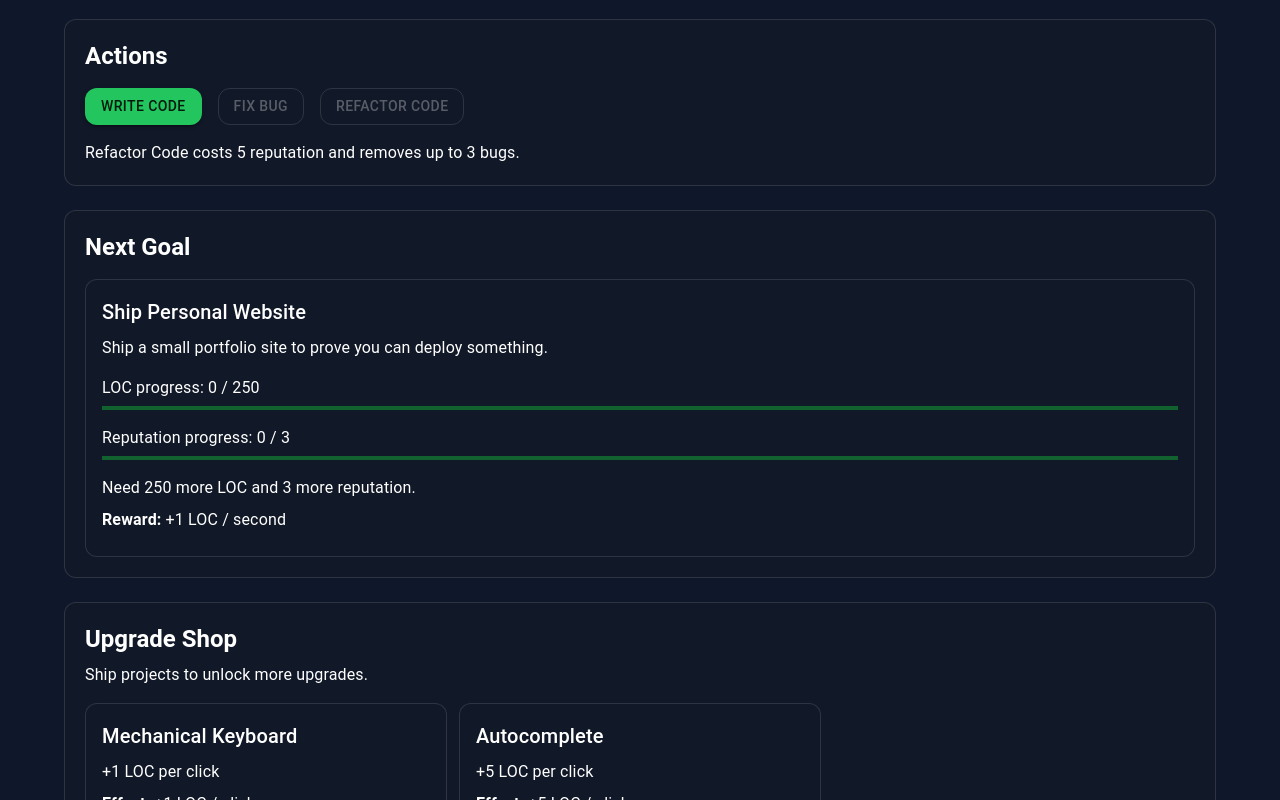
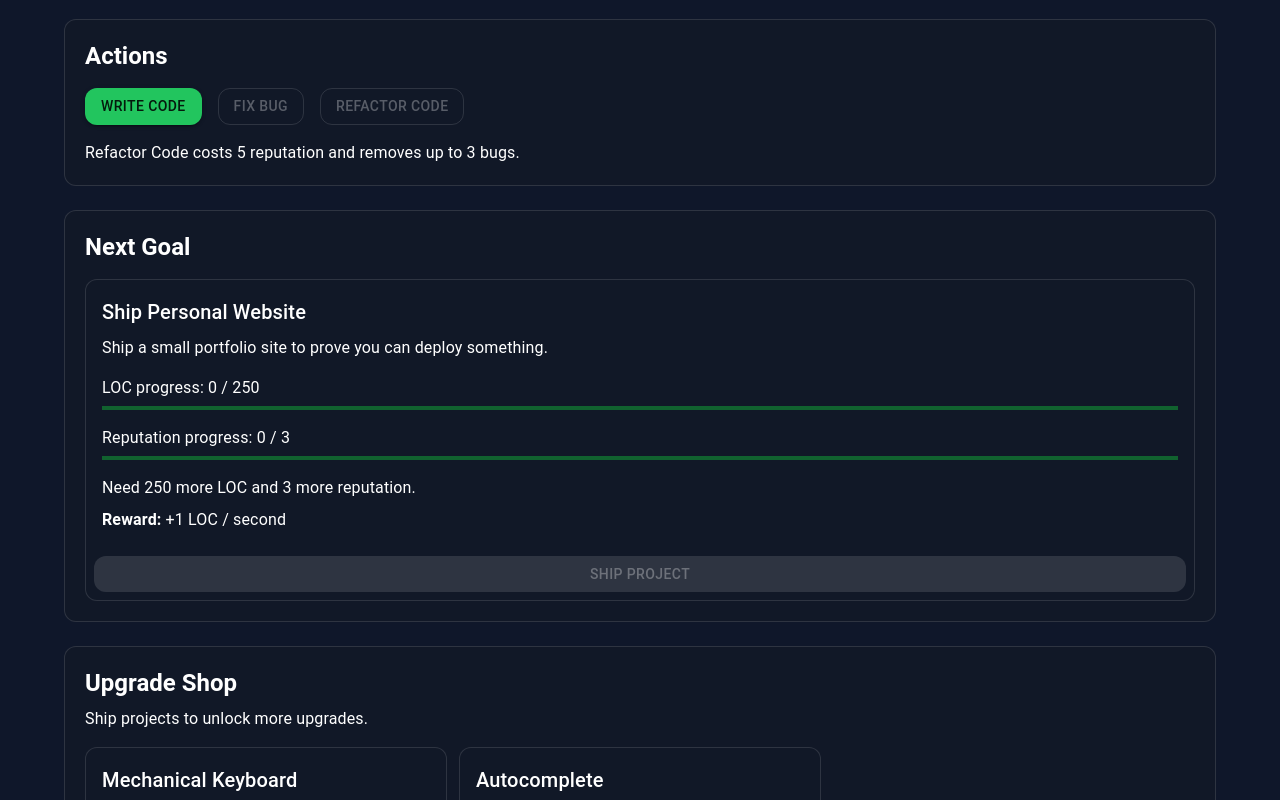
Before and after one commit to BlazingHotCode/commit-clicker, a React (Vite) app: page / in a window 1280 px wide. Shown: the part 553-1353 px from the top of the page. Built offline with nearby package versions, Linux system fonts and the light colour scheme.

Commit message:
add ship button to next goal

```diff
--- a/src/App.tsx
+++ b/src/App.tsx
@@ -76,7 +76,7 @@ function App() {
         onRefactorCode={() => dispatch({ type: "REFACTOR_CODE" })}
       />
 
-      <NextGoalPanel state={state} />
+      <NextGoalPanel state={state} onShipProject={(projectId) => dispatch({type: "SHIP_PROJECT", projectId})} />
 
       <UpgradeShop
         state={state}
--- a/src/components/goals/NextGoalPanel.tsx
+++ b/src/components/goals/NextGoalPanel.tsx
@@ -1,6 +1,8 @@
 import {
   Alert,
+  Button,
   Card,
+  CardActions,
   CardContent,
   LinearProgress,
   Paper,
@@ -12,9 +14,10 @@ import { formatNumber } from "../../game/utils/formatNumber";
 
 type NextGoalPanelProps = {
   state: GameState;
+  onShipProject: (projectId: string) => void;
 };
 
-export function NextGoalPanel({ state }: NextGoalPanelProps) {
+export function NextGoalPanel({ state, onShipProject }: NextGoalPanelProps) {
   const nextProject = projects.find((project) => {
     const completed = state.completedProjects.includes(project.id);
     const unlocked =
@@ -97,6 +100,17 @@ export function NextGoalPanel({ state }: NextGoalPanelProps) {
             <strong>Reward:</strong> {nextProject.rewardLabel}
           </Typography>
         </CardContent>
+
+        <CardActions>
+          <Button
+            fullWidth
+            variant="contained"
+            disabled={locRemaining > 0 || reputationRemaining > 0}
+            onClick={() => onShipProject(nextProject.id)}
+          >
+            Ship Project
+          </Button>
+        </CardActions>
       </Card>
     </Paper>
   );
```
